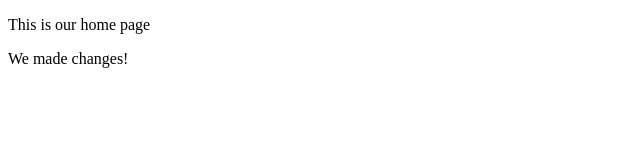
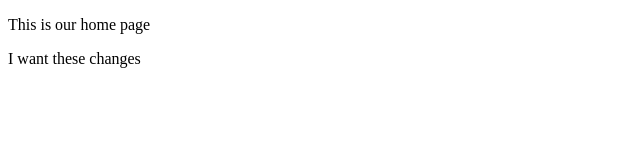
Before and after one commit to bradsmialek/git-demo, a plain HTML site: page index.html in a window 1280 px wide. Shown: the full height of the page, 0-640 px from the left. Drawn offline with Linux system fonts and the light colour scheme.

Commit message:
Update index.html

```diff
--- a/index.html
+++ b/index.html
@@ -8,7 +8,7 @@
 </head>
 <body>
   <p>This is our home page</p>
-  <p>We made changes!</p>
+  <p>I want these changes</p>
 
 
 </body>
```
